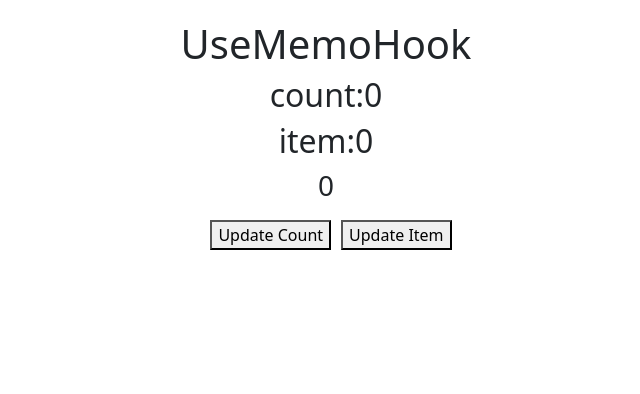
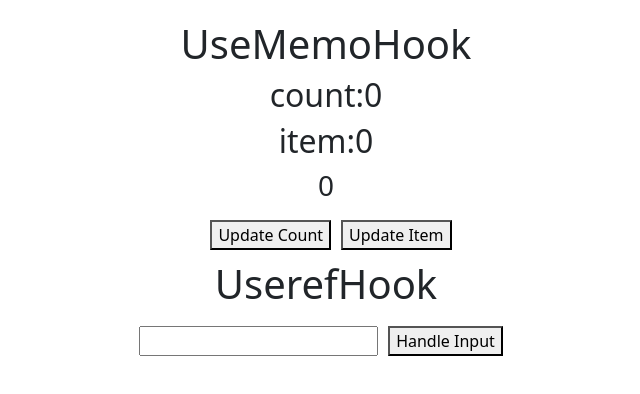
Before and after one commit to sakshi-rah/react_practice, a React (Create React App) app: page / in a window 1280 px wide. Shown: the top 394 px of the page, without its empty margins (314-954 px from the left). Built offline with nearby package versions, Linux system fonts and the light colour scheme.

Commit message:
feat:useRefHook_component

```diff
--- a/src/App.js
+++ b/src/App.js
@@ -1,10 +1,12 @@
 import './App.css';
 import UseMemoHook from './UseMemoHook';
+import UseRefHook from './UseRefHook';
 function App() {
   return (
 
     <div className="App">
       <UseMemoHook/>
+      <UseRefHook/>
     </div>
 
   );
--- a/src/UseRefHook.js
+++ b/src/UseRefHook.js
@@ -0,0 +1,25 @@
+import React, { useRef } from 'react'
+
+function UseRefHook() {
+    let inputRef = useRef(null)
+    function handleInput(){
+        console.warn("function called");
+        inputRef.current.value = 1010;
+        inputRef.current.focus();
+        inputRef.current.style.color = "red";
+        inputRef.current.style.backgroundColor = "pink";
+        inputRef.current.style.width = "300px";
+
+    }
+  return (
+    <>
+            <h1>UserefHook</h1>
+<input type='text' ref={inputRef}/>
+            <button style={{margin: 10}} onClick={handleInput}> Handle Input</button>
+
+        </>
+  )
+}
+
+export default UseRefHook
+// USEREF HOOK USE FOR MODIFY VALUES
```
